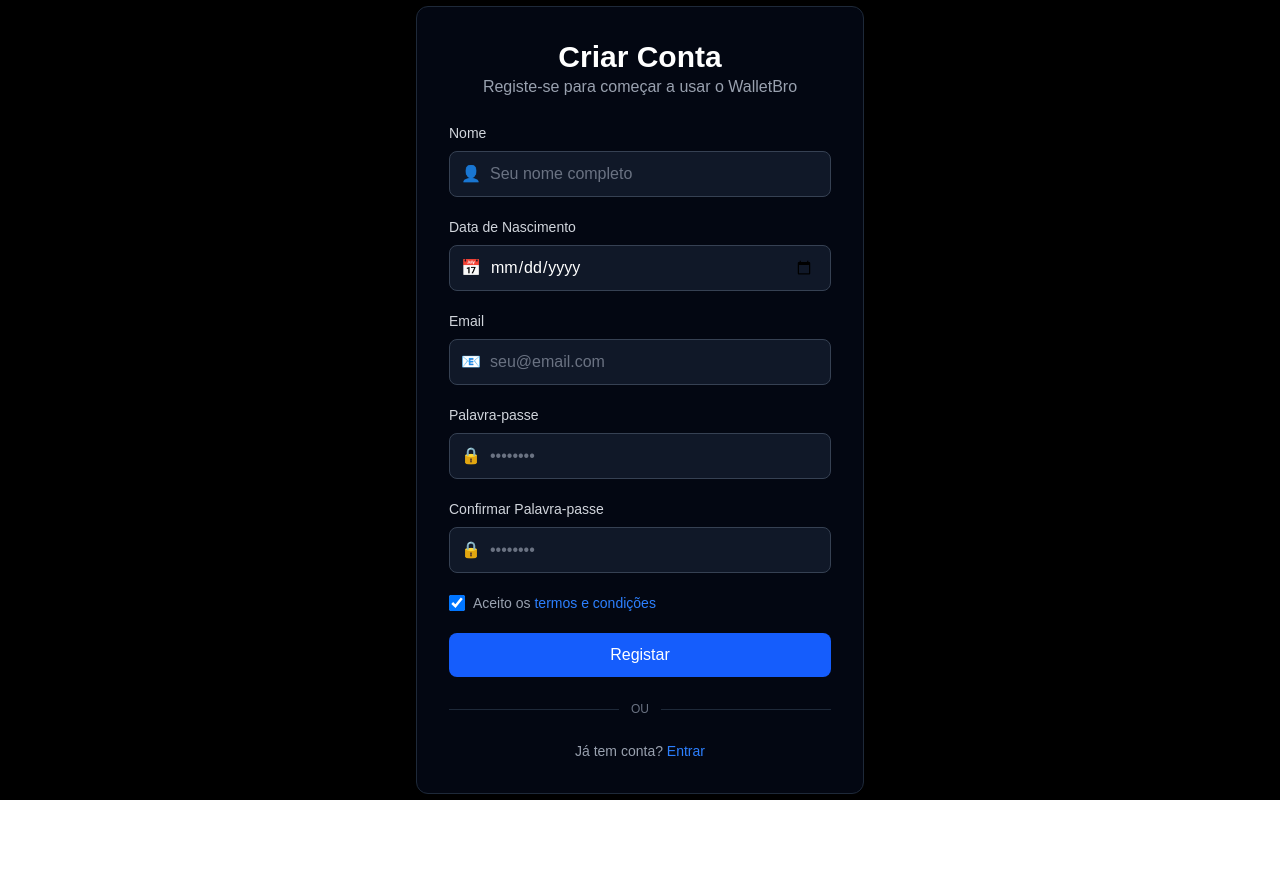
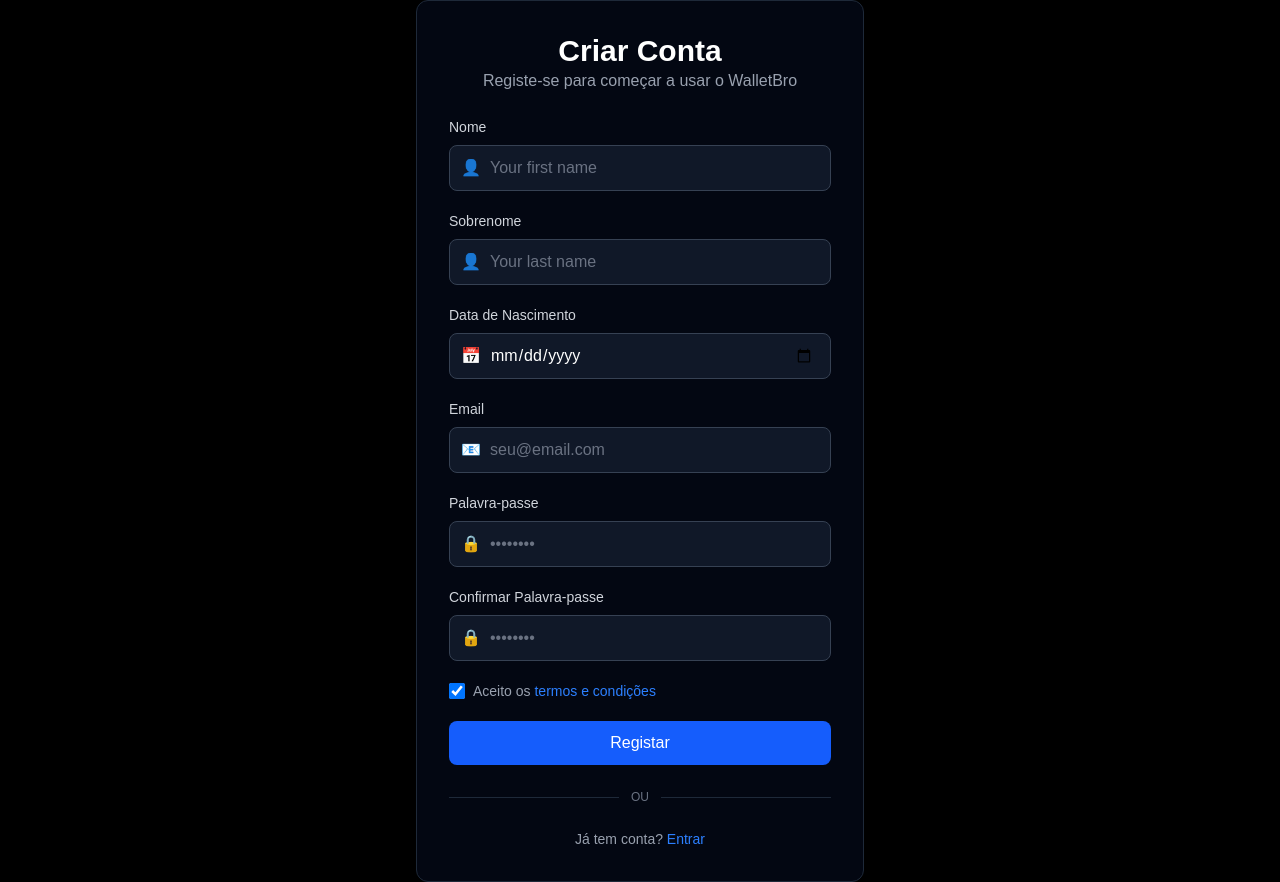
Before and after one commit to whaiiz/WalletBro, a Next.js app: page /signup in a window 1280 px wide. Before the commit the page ends 800 px from the top, so only its background shows below. Built offline with nearby package versions, Linux system fonts and the light colour scheme.

Commit message:
Register form: Dividing name field into firstName and Lastname

```diff
--- a/app/components/RegisterForm.tsx
+++ b/app/components/RegisterForm.tsx
@@ -27,12 +27,23 @@ export function RegisterForm() {
       <form onSubmit={handleSubmit} className="space-y-5">
         <Input
           type="text"
-          name="name"
+          name="firstName"
           label="Nome"
-          placeholder="Seu nome completo"
-          value={formData.name}
+          placeholder="Your first name"
+          value={formData.firstName}
           onChange={handleInputChange}
-          error={errors.name}
+          error={errors.firstName}
+          icon="👤"
+        />
+
+        <Input
+          type="text"
+          name="lastName"
+          label="Sobrenome"
+          placeholder="Your last name"
+          value={formData.lastName}
+          onChange={handleInputChange}
+          error={errors.lastName}
           icon="👤"
         />
 
--- a/app/hooks/useRegisterForm.ts
+++ b/app/hooks/useRegisterForm.ts
@@ -3,7 +3,8 @@
 import { useState } from "react";
 
 interface RegisterFormState {
-  name: string;
+  firstName: string;
+  lastName: string;
   dob?: string;
   email: string;
   password: string;
@@ -11,7 +12,8 @@ interface RegisterFormState {
 }
 
 interface RegisterFormErrors {
-  name?: string;
+  firstName?: string;
+  lastName?: string;
   dob?: string;
   email?: string;
   password?: string;
@@ -20,7 +22,8 @@ interface RegisterFormErrors {
 
 export function useRegisterForm() {
   const [formData, setFormData] = useState<RegisterFormState>({
-    name: "",
+    firstName: "",
+    lastName: "",
     dob: "",
     email: "",
     password: "",
@@ -36,8 +39,12 @@ export function useRegisterForm() {
   const validateForm = (): boolean => {
     const newErrors: RegisterFormErrors = {};
 
-    if (!formData.name || formData.name.trim().length < 2) {
-      newErrors.name = "Nome é obrigatório (mín. 2 caracteres)";
+    if (!formData.firstName) {
+      newErrors.firstName = "Nome é obrigatório";
+    }
+
+    if (!formData.lastName) {
+      newErrors.lastName = "Sobrenome é obrigatório";
     }
 
     // Data de nascimento
@@ -103,15 +110,11 @@ export function useRegisterForm() {
     setMessage(null);
 
     try {
-      const nameParts = formData.name.trim().split(" ");
-      const firstName = nameParts[0];
-      const lastName = nameParts.slice(1).join(" ") || firstName;
-
       const dateOfBirth = formData.dob ? new Date(formData.dob) : null;
 
       const payload = {
-        firstName,
-        lastName,
+        firstName: formData.firstName,
+        lastName: formData.lastName,
         email: formData.email,
         password: formData.password,
         dateOfBirth,
@@ -143,7 +146,8 @@ export function useRegisterForm() {
 
       // Reset form
       setFormData({
-        name: "",
+        firstName: "",
+        lastName: "",
         dob: "",
         email: "",
         password: "",
```
